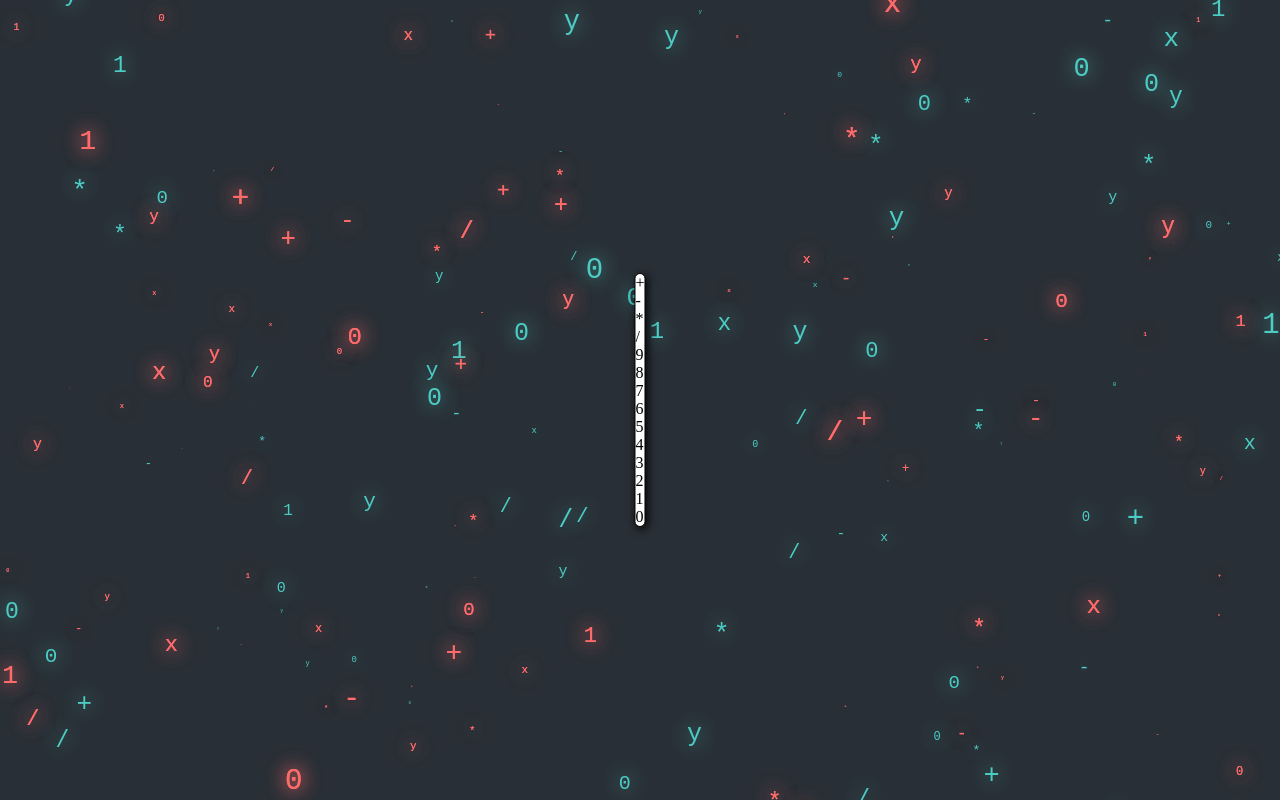
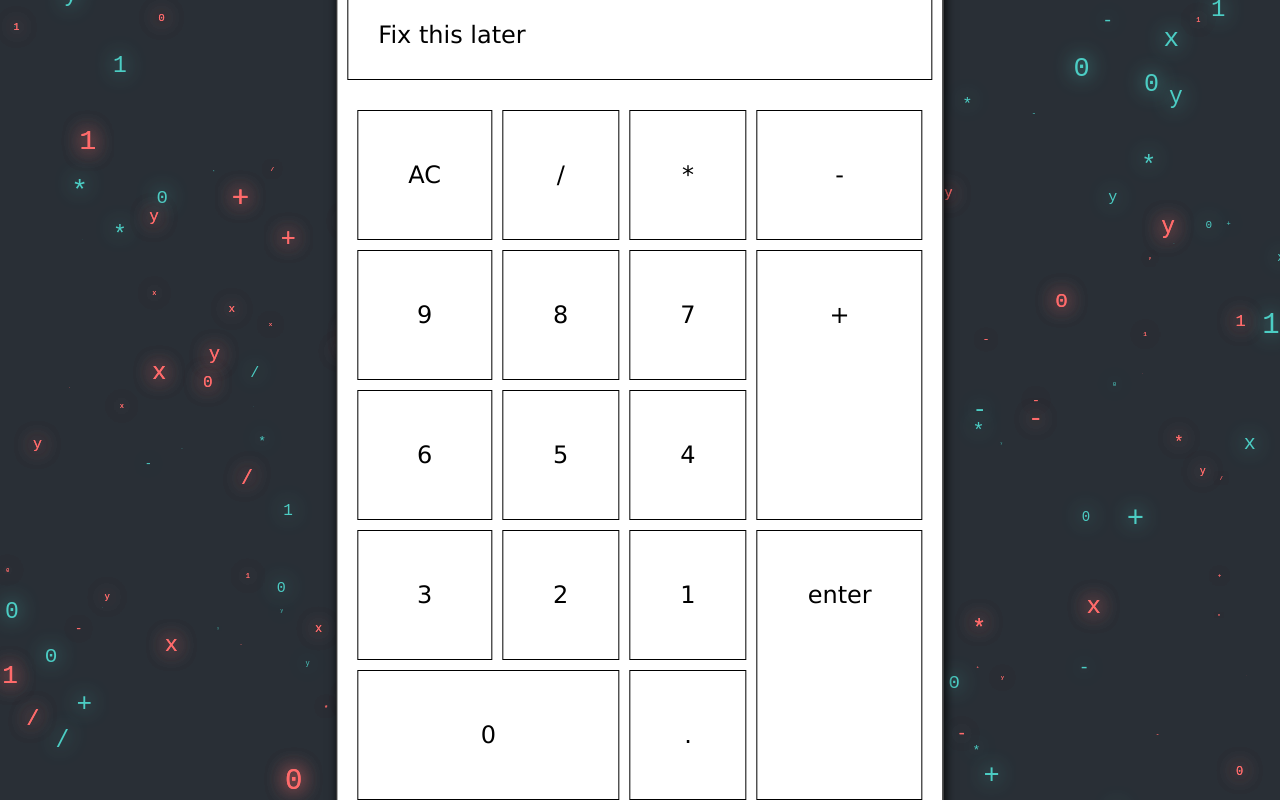
Before and after one commit to koutselakismanos/calculator, a plain HTML site: page index.html in a window 1280 px wide. Drawn offline with Linux system fonts and the light colour scheme; animation ran at ten frames a second.

Commit message:
Added calculator box and grid + some minor styling, need to fix it later

```diff
--- a/index.html
+++ b/index.html
@@ -11,20 +11,26 @@
 
 <body>
     <div class="calculator-box">
-        <div>+</div>
-        <div>-</div>
-        <div>*</div>
-        <div>/</div>
-        <div>9</div>
-        <div>8</div>
-        <div>7</div>
-        <div>6</div>
-        <div>5</div>
-        <div>4</div>
-        <div>3</div>
-        <div>2</div>
-        <div>1</div>
-        <div>0</div>
+        <div class="result">Fix this later</div>
+        <div class="grid-block">
+            <div class="AC">AC</div>
+            <div class="division">/</div>
+            <div class="multiplication">*</div>
+            <div class="minus">-</div>
+            <div class="plus">+</div>
+            <div class="number">9</div>
+            <div class="number">8</div>
+            <div class="number">7</div>
+            <div class="number">6</div>
+            <div class="number">5</div>
+            <div class="number">4</div>
+            <div class="number">3</div>
+            <div class="number">2</div>
+            <div class="number">1</div>
+            <div class="enter">enter</div>
+            <div class="zero">0</div>
+            <div class="decimal">.</div>
+        </div>
     </div>
     <script src="main.js"></script>
 </body>
--- a/main.js
+++ b/main.js
@@ -5,7 +5,7 @@ let symbols = ['+', 'x', 'y', '-', '/', '*', '0', '1'];
 let symbolsLen = symbols.length;
 let symbolArray = [];
 
-Number.prototype.meow = function (in_min, in_max, out_min, out_max)
+Number.prototype.mapNumber = function (in_min, in_max, out_min, out_max)
 {
     return (this - in_min) * (out_max - out_min) / (in_max - in_min) + out_min;
 }
@@ -23,7 +23,7 @@ class Symbol
 
     move()
     {
-        this.posY -= this.posZ.meow(0, 30, 0, 1);
+        this.posY -= this.posZ.mapNumber(0, 30, 0, 1);
         if (this.posY <= 0)
             this.posY = window.innerHeight + 20;
     }
--- a/style.css
+++ b/style.css
@@ -16,6 +16,14 @@ body {
     z-index: -2;
 }
 
+.result{
+    font-size: 150%;
+    font-family: 'Lucida Sans', 'Lucida Sans Regular', 'Lucida Grande', 'Lucida Sans Unicode';
+    padding: 30px;
+    border: 1px solid black;
+    margin: 10px;
+}
+
 .calculator-box{
     position: fixed;
     top: 50%;
@@ -23,7 +31,39 @@ body {
     transform: translate(-50%, -50%);
 
     border: 1px solid black;
-    border-radius: 9px;
+    /* border-radius: 9px; */
     background-color: white;
     box-shadow: 2px 2px 10px black;
 }
+.grid-block{
+
+    display: grid;
+    grid-gap: 10px;
+    grid-template-columns: auto;
+    padding: 20px;
+}
+
+.grid-block div{
+    font-size: 150%;
+    font-family: 'Lucida Sans', 'Lucida Sans Regular', 'Lucida Grande', 'Lucida Sans Unicode';
+    border: 1px solid black;
+    text-align: center;
+    padding: 50px;
+}
+
+.plus{
+    grid-column: 4;
+    grid-row: 2 / 4;
+}
+
+.minus{
+    grid-column: 4;
+}
+
+.enter{
+    grid-column: 4 ;
+    grid-row: 4 / 6 ;
+}
+.zero{
+    grid-column: 1 / 3;
+}
```
